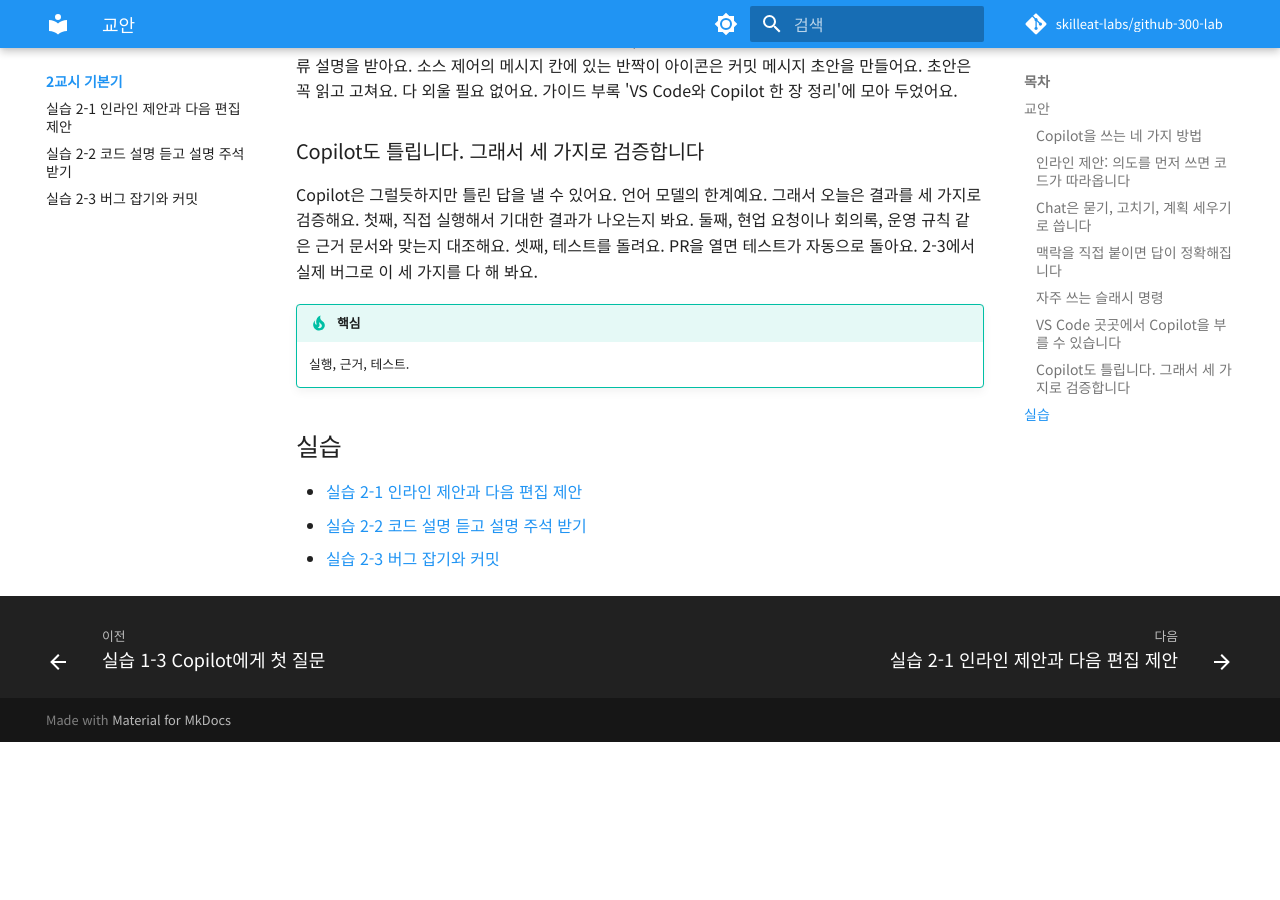
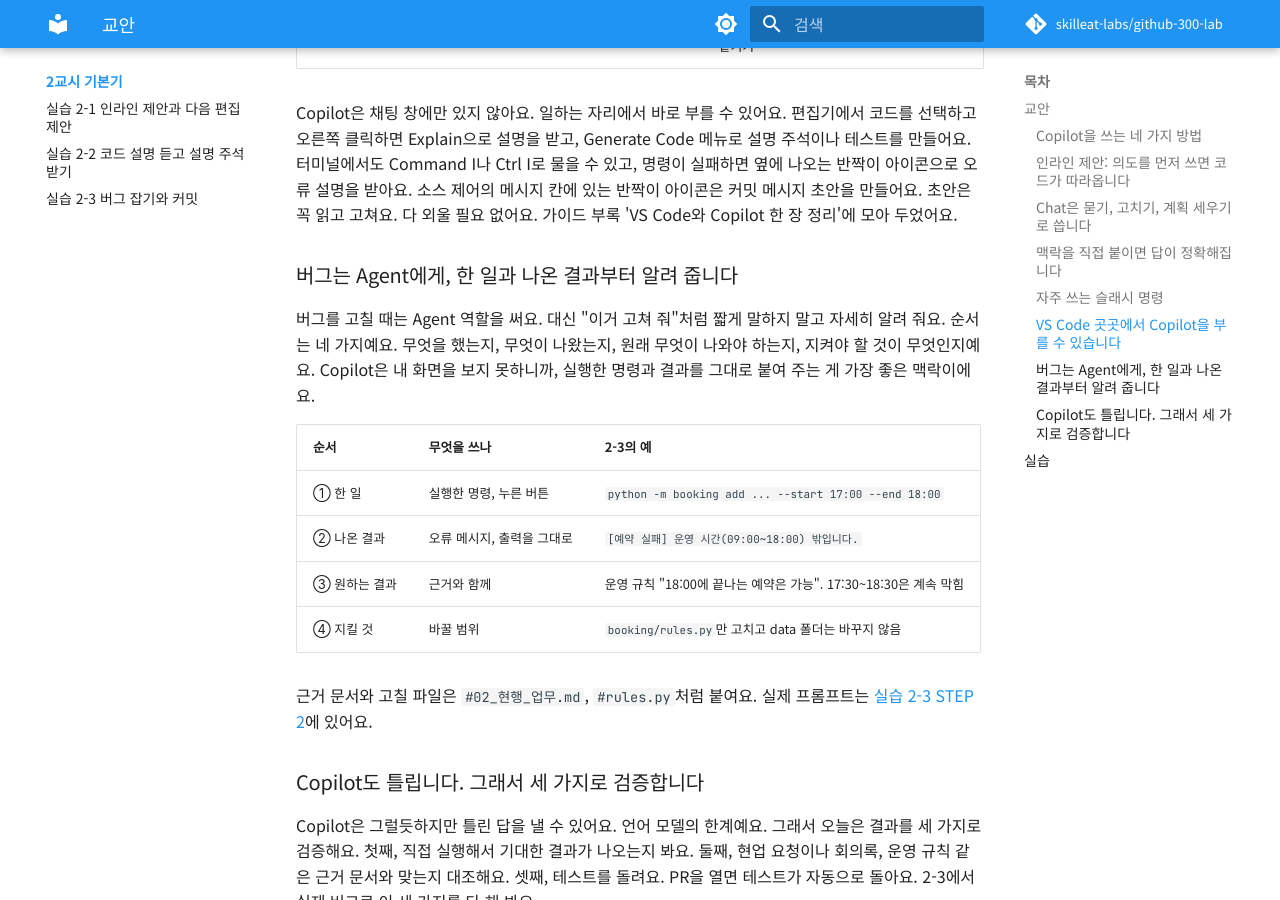
Before and after one commit to skilleat-labs/github-300-lab, an MkDocs documentation site: the page built from docs/class2/index.md, in a window 1280 px wide and 900 px high, scrolled down 2631 px. Built offline with MkDocs 1.6.1 and Material for MkDocs 9.7.7, drawn with Linux system fonts in a browser that asks for light colours; comment, search, counter and statistics services are not loaded; before the commit the page ends 3373 px from its top, so only the background shows below that; some of the changed text lies outside the part shown.

Commit message:
2교시 교안: #파일 첨부, 버그 프롬프트 4단계 추가
Co-Authored-By: Claude Opus 5.5 <noreply@anthropic.com>

```diff
--- a/docs/class2/index.md
+++ b/docs/class2/index.md
@@ -39,6 +39,9 @@ Chat에서는 Agent 선택기로 Ask와 Agent 중 하나를 골라요. Ask는
 
 Copilot이 엉뚱한 답을 하는 가장 흔한 이유는 맥락이 부족해서예요. 맥락은 직접 붙일 수 있어요. 채팅 칸의 플러스 버튼으로 파일이나 이슈를 고르거나, 탐색기에서 파일을 끌어다 놓아요. 샵을 치면 맥락 목록이 나오는데, #codebase는 프로젝트 전체에서 관련 코드를 찾아 줘요. 코드를 선택하고 물으면 그 부분이 맥락이 돼요. 예전 자료나 블로그에 나오는 @workspace는 지금 Copilot 하네스에서는 동작하지 않아요. #codebase를 쓰세요.
 
+!!! tip "키보드로 파일 붙이기"
+    입력 칸에 `#`와 파일 이름 일부를 치면(예: `#rules`) 파일 목록이 좁혀집니다. `↑` `↓`로 고르고 `Enter`를 누르면 파일이 맥락으로 붙습니다. 마우스로 **+**를 누르거나 끌어다 놓지 않아도 됩니다.
+
 ### 자주 쓰는 슬래시 명령
 
 | 명령 | 하는 일 | 오늘 쓰는 곳 |
@@ -63,6 +66,19 @@ Copilot이 엉뚱한 답을 하는 가장 흔한 이유는 맥락이 부족해
 
 Copilot은 채팅 창에만 있지 않아요. 일하는 자리에서 바로 부를 수 있어요. 편집기에서 코드를 선택하고 오른쪽 클릭하면 Explain으로 설명을 받고, Generate Code 메뉴로 설명 주석이나 테스트를 만들어요. 터미널에서도 Command I나 Ctrl I로 물을 수 있고, 명령이 실패하면 옆에 나오는 반짝이 아이콘으로 오류 설명을 받아요. 소스 제어의 메시지 칸에 있는 반짝이 아이콘은 커밋 메시지 초안을 만들어요. 초안은 꼭 읽고 고쳐요. 다 외울 필요 없어요. 가이드 부록 'VS Code와 Copilot 한 장 정리'에 모아 두었어요.
 
+### 버그는 Agent에게, 한 일과 나온 결과부터 알려 줍니다 { #bug-prompt }
+
+버그를 고칠 때는 Agent 역할을 써요. 대신 "이거 고쳐 줘"처럼 짧게 말하지 말고 자세히 알려 줘요. 순서는 네 가지예요. 무엇을 했는지, 무엇이 나왔는지, 원래 무엇이 나와야 하는지, 지켜야 할 것이 무엇인지예요. Copilot은 내 화면을 보지 못하니까, 실행한 명령과 결과를 그대로 붙여 주는 게 가장 좋은 맥락이에요.
+
+| 순서 | 무엇을 쓰나 | 2-3의 예 |
+|---|---|---|
+| ① 한 일 | 실행한 명령, 누른 버튼 | `python -m booking add ... --start 17:00 --end 18:00` |
+| ② 나온 결과 | 오류 메시지, 출력을 그대로 | `[예약 실패] 운영 시간(09:00~18:00) 밖입니다.` |
+| ③ 원하는 결과 | 근거와 함께 | 운영 규칙 "18:00에 끝나는 예약은 가능". 17:30~18:30은 계속 막힘 |
+| ④ 지킬 것 | 바꿀 범위 | `booking/rules.py`만 고치고 data 폴더는 바꾸지 않음 |
+
+근거 문서와 고칠 파일은 `#02_현행_업무.md`, `#rules.py`처럼 붙여요. 실제 프롬프트는 [실습 2-3 STEP 2](lab-3.md)에 있어요.
+
 ### Copilot도 틀립니다. 그래서 세 가지로 검증합니다
 
 Copilot은 그럴듯하지만 틀린 답을 낼 수 있어요. 언어 모델의 한계예요. 그래서 오늘은 결과를 세 가지로 검증해요. 첫째, 직접 실행해서 기대한 결과가 나오는지 봐요. 둘째, 현업 요청이나 회의록, 운영 규칙 같은 근거 문서와 맞는지 대조해요. 셋째, 테스트를 돌려요. PR을 열면 테스트가 자동으로 돌아요. 2-3에서 실제 버그로 이 세 가지를 다 해 봐요.
```
Also changed, not shown: docs/class2/lab-3.md (+1 -1 lines).
